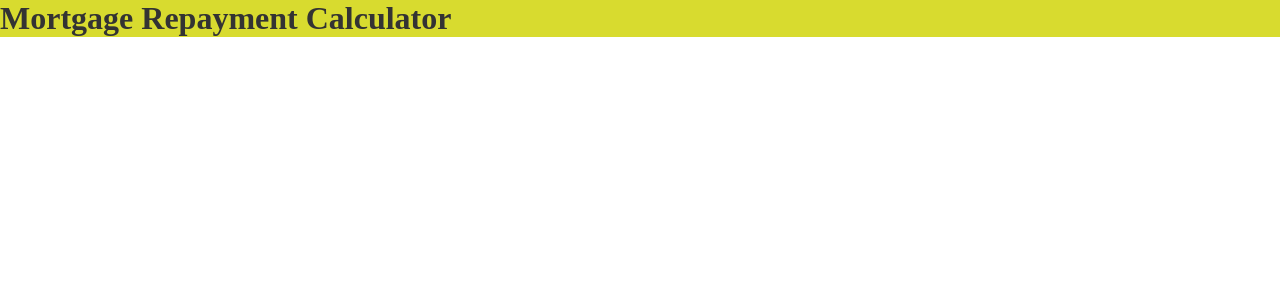
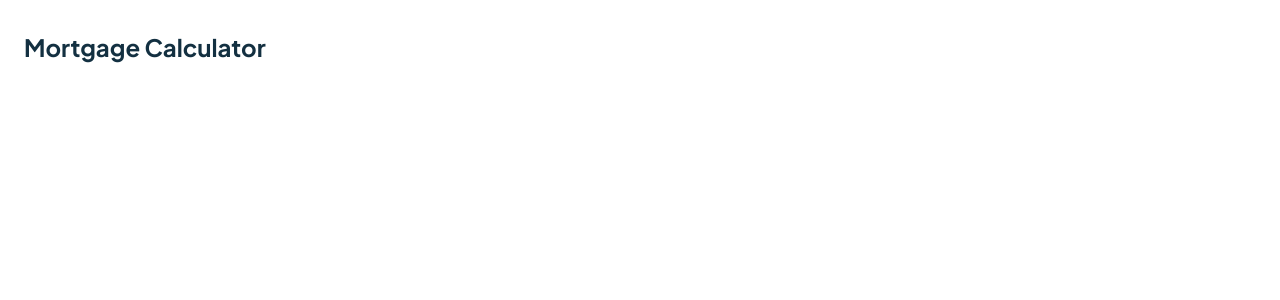
Before and after one commit to DrakeHermit/mortgage-repayment-calculator, a React (Vite) app: page / in a window 1280 px wide. Shown: the top 300 px of the page. Built offline with nearby package versions, Linux system fonts and the light colour scheme.

Commit message:
feat: added the custom sass variables needed for the project and added the main heading component

```diff
--- a/package.json
+++ b/package.json
@@ -4,7 +4,7 @@
   "version": "0.0.0",
   "type": "module",
   "scripts": {
-    "dev": "vite",
+    "dev": "vite --host",
     "build": "tsc -b && vite build",
     "lint": "eslint .",
     "preview": "vite preview"
--- a/src/App.tsx
+++ b/src/App.tsx
@@ -1,10 +1,11 @@
+import { MainPage } from './pages/MainPage'
 import './styles/main.scss'
 
 function App() {
 
   return (
     <>
-      <h1>Mortgage Repayment Calculator</h1>
+      <MainPage />
     </>
   )
 }
--- /dev/null
+++ b/src/components/MainHeading/MainHeading.scss
@@ -0,0 +1,7 @@
+@use '../../styles/variables.scss' as v;
+
+.main__heading {
+  font-size: 1.5rem;
+  font-weight: bold;
+  color: v.$slate-900;
+}
--- /dev/null
+++ b/src/components/MainHeading/MainHeading.tsx
@@ -0,0 +1,7 @@
+import './MainHeading.scss'
+
+export const MainHeading = () => {
+  return (
+    <h1 className="main__heading">Mortgage Calculator</h1>
+  )
+}
--- /dev/null
+++ b/src/pages/MainPage.tsx
@@ -0,0 +1,9 @@
+import { MainHeading } from "../components/MainHeading/MainHeading"
+
+export const MainPage = () => {
+  return (
+    <main>
+      <MainHeading />
+    </main>
+  )
+}
--- a/src/styles/_variables.scss
+++ b/src/styles/_variables.scss
@@ -1,2 +1,31 @@
+@font-face {
+  font-family: 'Plus Jakarta Sans';
+  src: url(../assets/fonts/PlusJakartaSans-VariableFont_wght.ttf);
+}
+
+@font-face {
+  font-family: 'Plus Jakarta Sans Italic';
+  src: url(../assets/fonts/PlusJakartaSans-Italic-VariableFont_wght.ttf);
+}
+
+// Colors
 $lime: rgb(216, 219, 47);
+$white: #ffffff;
+$red: #D73328;
 $slate-900: #133041;
+$slate-700: #4E6E7E;
+$slate-500: #6B94A8;
+$slate-300: #9ABED5;
+$slate-100: #E4F4FD;
+
+// Padding
+$p-500: 2.5rem;
+$p-400: 2rem;
+$p-300: 1.5rem;
+$p-200: 1rem;
+$p-150: 0.75rem;
+$p-100: 0.5rem;
+
+// Typography
+$plus-jakarta-sans: 'Plus Jakarta Sans', sans-serif;
+$plus-jakarta-sans-italic: 'Plus Jakarta Sans Italic', sans-serif;
--- a/src/styles/main.scss
+++ b/src/styles/main.scss
@@ -6,8 +6,7 @@
   padding: 0;
 }
 
-h1 {
-  font-size: 2rem;
-  color: #333;
-  background-color: v.$lime;
+body {
+  font-family: v.$plus-jakarta-sans;
+  padding: v.$p-400 v.$p-300;
 }
--- a/vite.config.ts
+++ b/vite.config.ts
@@ -6,8 +6,7 @@ export default defineConfig({
   plugins: [react()],
   resolve: {
     alias: {
-      '@':  './src'
-    }
-  },
-
+    '@': '/src'
+  }
+   },
 })
```
